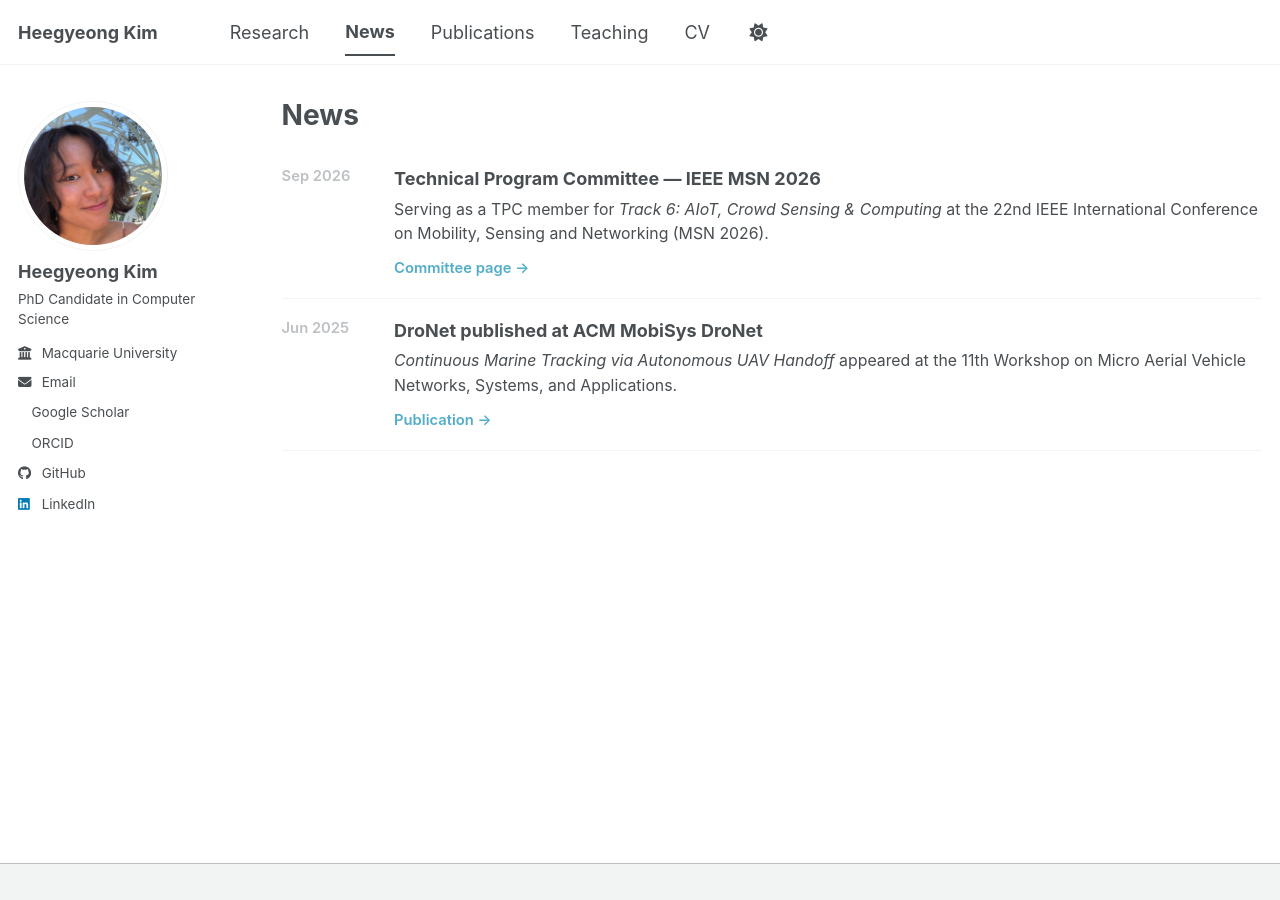
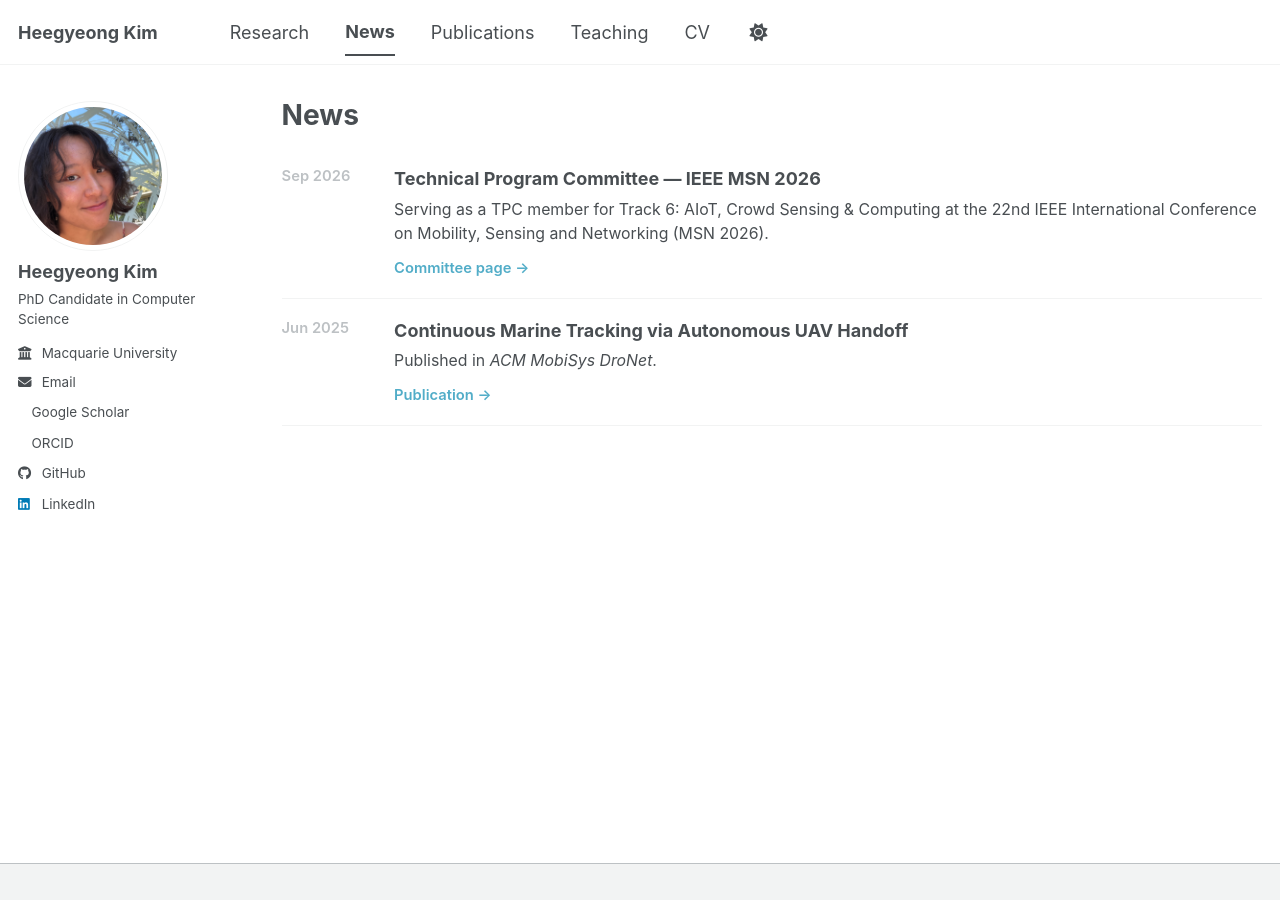
Before and after one commit to HeegyeongK/heegyeongk.github.io, a Jekyll site: the page built from _pages/news.md, in a window 1280 px wide. Built offline with Jekyll 4.4.1, drawn with Linux system fonts in a browser that asks for light colours; a style sheet for code colours, icons or effects is not loaded.

Commit message:
Automate News feed from publications

```diff
--- /dev/null
+++ b/_includes/news-feed.html
@@ -0,0 +1,67 @@
+{% assign compact = false %}
+{% if include.mode == "compact" %}
+  {% assign compact = true %}
+{% endif %}
+
+<div class="{% if compact %}home-news-list{% else %}news-list{% endif %}" data-auto-news-feed data-limit="{{ include.limit | default: 0 }}">
+  {% for item in site.data.news %}
+    {% if compact %}
+      <div class="home-news-row auto-news-entry" data-date="{{ item.date | date: '%Y-%m-%d' }}">
+        <span class="home-news-date">{{ item.date | date: "%b %Y" }}</span>
+        <span>{{ item.home_text | default: item.text }}</span>
+      </div>
+    {% else %}
+      <article class="news-item auto-news-entry" data-date="{{ item.date | date: '%Y-%m-%d' }}">
+        <div class="news-date">{{ item.date | date: "%b %Y" }}</div>
+        <div class="news-body">
+          <strong>{{ item.title }}</strong>
+          {% if item.text %}<p>{{ item.text }}</p>{% endif %}
+          {% if item.url %}<a class="text-link" href="{{ item.url }}">{{ item.link_label | default: "More →" }}</a>{% endif %}
+        </div>
+      </article>
+    {% endif %}
+  {% endfor %}
+
+  {% for post in site.publications %}
+    {% unless post.category == "under_review" or post.news == false %}
+      {% assign pub_venue = post.news_venue | default: post.venue %}
+      {% if compact %}
+        <div class="home-news-row auto-news-entry" data-date="{{ post.date | date: '%Y-%m-%d' }}">
+          <span class="home-news-date">{{ post.date | date: "%b %Y" }}</span>
+          <span>Published <em>{{ post.title }}</em> in {{ pub_venue }}.</span>
+        </div>
+      {% else %}
+        <article class="news-item auto-news-entry" data-date="{{ post.date | date: '%Y-%m-%d' }}">
+          <div class="news-date">{{ post.date | date: "%b %Y" }}</div>
+          <div class="news-body">
+            <strong>{{ post.title }}</strong>
+            <p>Published in <em>{{ pub_venue }}</em>.</p>
+            <a class="text-link" href="{{ post.url }}">Publication →</a>
+          </div>
+        </article>
+      {% endif %}
+    {% endunless %}
+  {% endfor %}
+</div>
+
+<script>
+(function () {
+  document.querySelectorAll('[data-auto-news-feed]').forEach(function (feed) {
+    if (feed.dataset.newsReady === 'true') return;
+    feed.dataset.newsReady = 'true';
+
+    var items = Array.from(feed.querySelectorAll('.auto-news-entry'));
+    items.sort(function (a, b) {
+      return (b.dataset.date || '').localeCompare(a.dataset.date || '');
+    });
+    items.forEach(function (item) { feed.appendChild(item); });
+
+    var limit = parseInt(feed.dataset.limit || '0', 10);
+    if (limit > 0) {
+      items.forEach(function (item, index) {
+        if (index >= limit) item.style.display = 'none';
+      });
+    }
+  });
+})();
+</script>
--- a/_pages/news.md
+++ b/_pages/news.md
@@ -5,22 +5,4 @@ permalink: /news/
 author_profile: true
 ---
 
-<div class="news-list">
-  <article class="news-item">
-    <div class="news-date">Sep 2026</div>
-    <div class="news-body">
-      <strong>Technical Program Committee — IEEE MSN 2026</strong>
-      <p>Serving as a TPC member for <em>Track 6: AIoT, Crowd Sensing & Computing</em> at the 22nd IEEE International Conference on Mobility, Sensing and Networking (MSN 2026).</p>
-      <a class="text-link" href="https://ieee-msn.org/2026/tpc.php">Committee page →</a>
-    </div>
-  </article>
-
-  <article class="news-item">
-    <div class="news-date">Jun 2025</div>
-    <div class="news-body">
-      <strong>DroNet published at ACM MobiSys DroNet</strong>
-      <p><em>Continuous Marine Tracking via Autonomous UAV Handoff</em> appeared at the 11th Workshop on Micro Aerial Vehicle Networks, Systems, and Applications.</p>
-      <a class="text-link" href="/publications/dronet/">Publication →</a>
-    </div>
-  </article>
-</div>
+{% include news-feed.html mode="full" %}
```
Also changed, not shown: _data/news.yml (added, +9 -0 lines), _pages/about.md (+1 -10 lines), _publications/2009-10-01-paper-title-number-1.md (+1 -0 lines), _publications/2015-10-01-paper-title-number-3.md (+1 -0 lines), _publications/2024-02-17-paper-title-number-4.md (+1 -0 lines).
